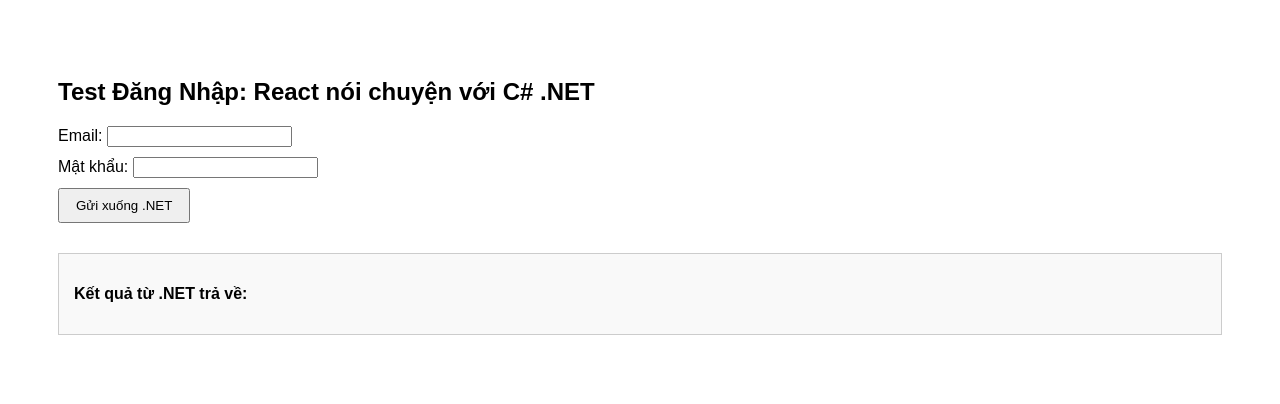
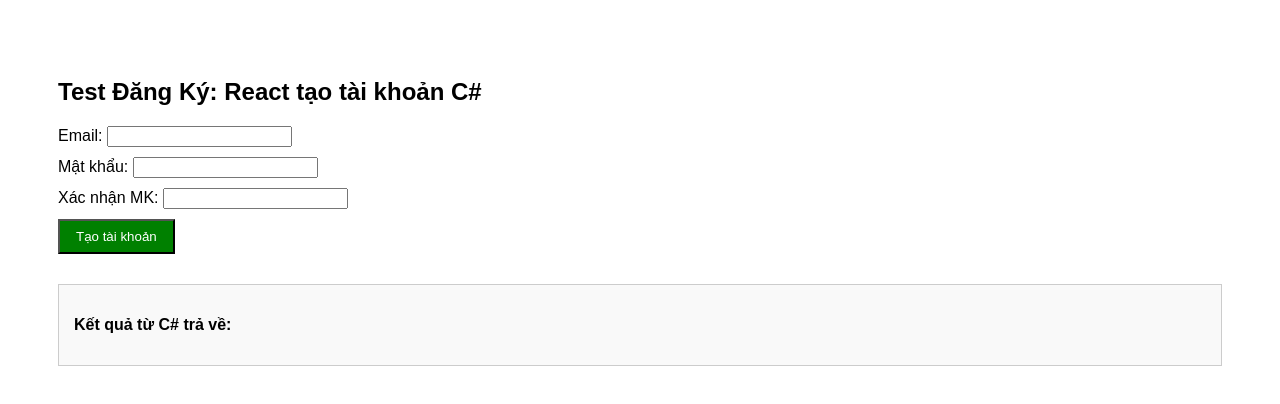
Before and after one commit to VanQuyVuong/HienMauNhanDao_ASP_NET, a React (Vite) app in the folder FE_HienMauNhanDao/: page / in a window 1280 px wide. Shown: the top 404 px of the page. Built offline with nearby package versions, Linux system fonts and the light colour scheme.

Commit message:
Test kết nối csdl bằng giao diện cơ bản App.jsx

```diff
--- a/FE_HienMauNhanDao/src/App.jsx
+++ b/FE_HienMauNhanDao/src/App.jsx
@@ -3,15 +3,15 @@ import { useState } from "react";
 function App() {
   const [email, setEmail] = useState("");
   const [matKhau, setMatKhau] = useState("");
+  const [xacNhanMatKhau, setXacNhanMatKhau] = useState(""); // Thêm ô này
   const [ketQua, setKetQua] = useState("");
 
-  const handleLogin = async (e) => {
-    e.preventDefault(); // Ngăn trang web bị tải lại khi bấm nút
+  const handleRegister = async (e) => {
+    e.preventDefault();
 
     try {
-      // GỌI API SANG C#
-      // LƯU Ý: Chữ https://localhost:7142 bên dưới bạn phải ĐỔI thành cái link lúc bạn chạy dự án C# nhé!
-      const response = await fetch("https://localhost:7004/api/auth/login", {
+      // Đổi API sang /register
+      const response = await fetch("https://localhost:7004/api/auth/register", {
         method: "POST",
         headers: {
           "Content-Type": "application/json",
@@ -19,27 +19,27 @@ function App() {
         body: JSON.stringify({
           Email: email,
           MatKhau: matKhau,
+          XacNhanMatKhau: xacNhanMatKhau, // Gửi thêm trường này cho C#
         }),
       });
 
       const data = await response.json();
 
-      // In kết quả C# trả về ra màn hình
       if (response.ok) {
-        setKetQua("✅ THÀNH CÔNG: " + JSON.stringify(data, null, 2));
+        setKetQua("✅ ĐĂNG KÝ THÀNH CÔNG: " + JSON.stringify(data, null, 2));
       } else {
-        setKetQua("❌ C# BÁO LỖI: " + JSON.stringify(data, null, 2));
+        setKetQua("❌ C# TỪ CHỐI: " + JSON.stringify(data, null, 2));
       }
     } catch (error) {
-      setKetQua("⚠️ KHÔNG KẾT NỐI ĐƯỢC BACKEND: " + error.message);
+      setKetQua("⚠️ LỖI MẠNG: " + error.message);
     }
   };
 
   return (
     <div style={{ padding: "50px", fontFamily: "sans-serif" }}>
-      <h2>Test Đăng Nhập: React nói chuyện với C# .NET</h2>
+      <h2>Test Đăng Ký: React tạo tài khoản C#</h2>
 
-      <form onSubmit={handleLogin}>
+      <form onSubmit={handleRegister}>
         <div style={{ marginBottom: "10px" }}>
           <label>Email: </label>
           <input
@@ -56,15 +56,27 @@ function App() {
             onChange={(e) => setMatKhau(e.target.value)}
           />
         </div>
+        <div style={{ marginBottom: "10px" }}>
+          <label>Xác nhận MK: </label>
+          <input
+            type="password"
+            value={xacNhanMatKhau}
+            onChange={(e) => setXacNhanMatKhau(e.target.value)}
+          />
+        </div>
         <button
           type="submit"
-          style={{ padding: "8px 16px", cursor: "pointer" }}
+          style={{
+            padding: "8px 16px",
+            cursor: "pointer",
+            backgroundColor: "green",
+            color: "white",
+          }}
         >
-          Gửi xuống .NET
+          Tạo tài khoản
         </button>
       </form>
 
-      {/* Khung hiển thị kết quả */}
       <div
         style={{
           marginTop: "30px",
@@ -74,7 +86,7 @@ function App() {
         }}
       >
         <p>
-          <strong>Kết quả từ .NET trả về:</strong>
+          <strong>Kết quả từ C# trả về:</strong>
         </p>
         <pre style={{ color: "blue" }}>{ketQua}</pre>
       </div>
```
